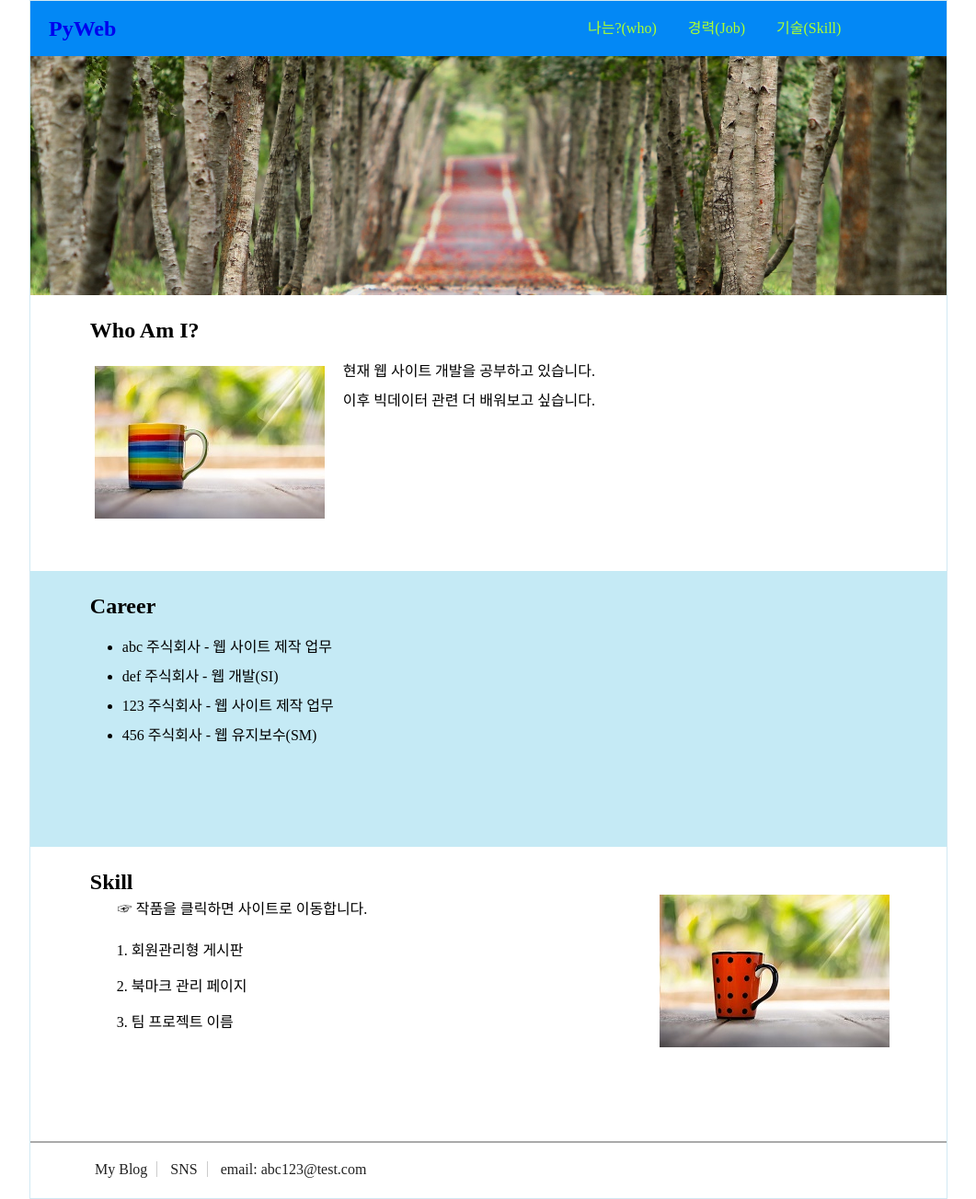
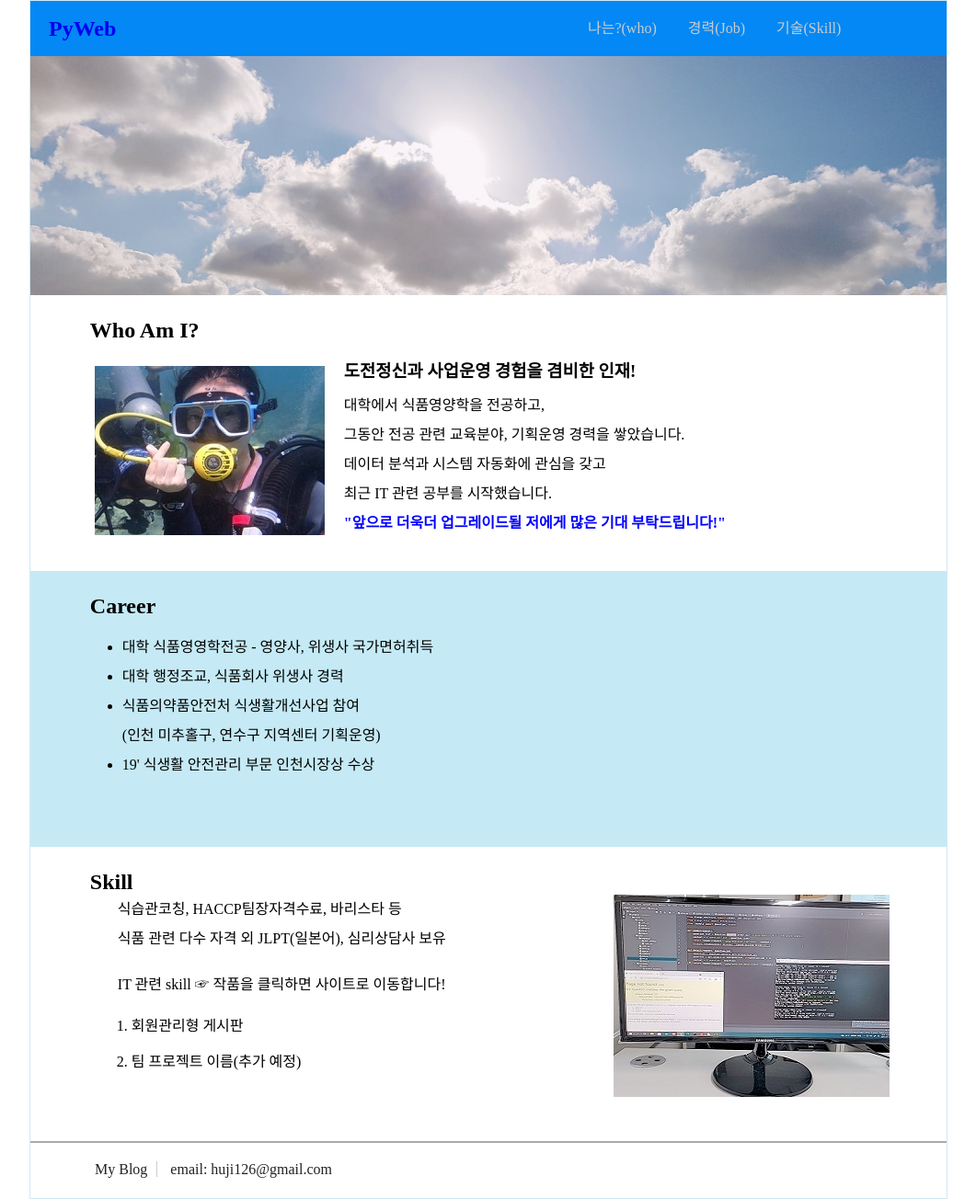
Before and after one commit to soo-youngJun/mysite, a Django app: page /pybo/profile/ in a window 1280 px wide. Shown: the whole page at 92% size, without its empty margins (109-1170 px from the left). Run offline with Django 3.2, Linux system fonts and the light colour scheme.

Commit message:
profile update

```diff
--- a/static/pybo/style.css
+++ b/static/pybo/style.css
@@ -3,22 +3,24 @@
 #container{width: 100%; margin: 0 auto;}
 /* header 스타일 */
 header{width: 100%; height: 250px;
-       background: url("bg0.jpg") no-repeat;
+       background: url("sky02.jpg") no-repeat;
        background-size: cover;}
 nav{height: 60px; background: #0388f5; line-height: 60px;} /*line-height ul 위아래 가운데 정렬*/
 #logo{float: left; padding-left: 20px;}
 #logo a{text-decoration: none}
-#logo a:hover{color: yellow;}
+#logo a:hover{color: white;}
 #main-nav{list-style: none; text-align: center; float: right; padding-right: 10%;}
 #main-nav li{display: inline; margin: 0 15px;}
-#main-nav a:link, a:visited{text-decoration: none; color: greenyellow;}
-#main-nav li a:hover{color: yellow;} /*hover 커서 반응*/
+#main-nav a:link, a:visited{text-decoration: none; color: #ccc;}
+#main-nav li a:hover{color: white;} /*hover 커서 반응*/
 /* 본문 스타일 */
 section{width: 100%; padding: 10px 5%;} /*padding 좌우 가변크기%로! 중요!!*/
 section:nth-child(2n+1){background: rgb(197, 234, 245);}
 section .page-title{padding: 15px;} /*container 내 padding, margin 아님*/
 section .content .photo{display: none;} /*모바일 기준 사진 없음*/
+section .content .text h3{padding-left:30px; padding-bottom: 10px;}
 section .content .text p{line-height: 2em; padding-left: 30px;}
+section .content .text span{color: blue; font-weight: bold;}
 section .content #career li{margin-left: 50px; line-height: 2em;}
 section .content #link{padding-left: 30px;}
 section .content #link li{margin: 15px;}
--- a/templates/pybo/index.html
+++ b/templates/pybo/index.html
@@ -17,7 +17,7 @@
   </div>
   <div class="container">
       <div class="text-center">
-          <img src="{% static 'pybo/sky.jpg' %}" alt="sky" width="700px">
+          <img src="{% static 'pybo/sky01.jpg' %}" alt="sky" width="700px">
       </div>
   </div>
 <script src="{% static 'pybo/jquery-3.6.0.js' %}"></script>
--- a/templates/pybo/profile.html
+++ b/templates/pybo/profile.html
@@ -29,11 +29,15 @@
             </div>
             <div class="content">
                 <div class="photo">
-                    <img src="{% static 'pybo/cup-1.jpg' %}" alt="컵">
+                    <img src="{% static 'pybo/sy.jpg' %}" alt="photo">
                 </div>
                 <div class="text">
-                    <p>현재 웹 사이트 개발을 공부하고 있습니다.</p>
-                    <p>이후 빅데이터 관련 더 배워보고 싶습니다.</p>
+                    <h3>도전정신과 사업운영 경험을 겸비한 인재!</h3>
+                    <p>대학에서 식품영양학을 전공하고,</p>
+                    <p>그동안 전공 관련 교육분야, 기획운영 경력을 쌓았습니다.</p>
+                    <p>데이터 분석과 시스템 자동화에 관심을 갖고</p>
+                    <p>최근 IT 관련 공부를 시작했습니다.</p>
+                    <p><span>"앞으로 더욱더 업그레이드될 저에게 많은 기대 부탁드립니다!"</span></p>
                 </div>
             </div>
         </section>
@@ -45,10 +49,11 @@
             <div class="content">
                 <div class="text">
                     <ul id="career">
-                        <li>abc 주식회사 - 웹 사이트 제작 업무</li>
-                        <li>def 주식회사 - 웹 개발(SI)</li>
-                        <li>123 주식회사 - 웹 사이트 제작 업무</li>
-                        <li>456 주식회사 - 웹 유지보수(SM)</li>
+                        <li>대학 식품영영학전공 - 영양사, 위생사 국가면허취득</li>
+                        <li>대학 행정조교, 식품회사 위생사 경력</li>
+                        <li>식품의약품안전처 식생활개선사업 참여<br>
+                            (인천 미추홀구, 연수구 지역센터 기획운영) </li>
+                        <li>19' 식생활 안전관리 부문 인천시장상 수상</li>
                     </ul>
                 </div>
             </div>
@@ -59,14 +64,15 @@
                 <h1>Skill</h1>
                 <div class="content">
                     <div class="photo">
-                        <img src="{% static 'pybo/cup-3.jpg' %}" alt="컵">
+                        <img src="{% static 'pybo/pc.jpg' %}" alt="pc">
                     </div>
                     <div class="text">
-                        <p>☞ 작품을 클릭하면 사이트로 이동합니다.</p>
+                        <p>식습관코칭, HACCP팀장자격수료, 바리스타 등<br>
+                            식품 관련 다수 자격 외 JLPT(일본어), 심리상담사 보유</p><br>
+                        <p>IT 관련 skill  ☞ 작품을 클릭하면 사이트로 이동합니다!</p>
                         <ol id="link">
                             <li><a href="{% url 'pybo:board' %}">회원관리형 게시판</a></li>
-                            <li><a href="#">북마크 관리 페이지</a></li>
-                            <li><a href="#">팀 프로젝트 이름</a></li>
+                            <li><a href="#">팀 프로젝트 이름(추가 예정)</a></li>
                         </ol>
                     </div>
                 </div>
@@ -77,8 +83,7 @@
             <div id="bottomMenu">
                 <ul>
                     <li><a href="#">My Blog</a></li>
-                    <li><a href="#">SNS</a></li>
-                    <li><a href="#">email: abc123@test.com</a></li>
+                    <li><a href="email: huji126@gmail.com">email: huji126@gmail.com</a></li>
                 </ul>
             </div>
         </footer>
```
Also changed, not shown: static/pybo/pc.jpg (added), static/pybo/sky02.jpg (added), static/pybo/sky03.jpg (added), static/pybo/sy.jpg (added), static/pybo/sy1.jpg (added), 1 other file.
